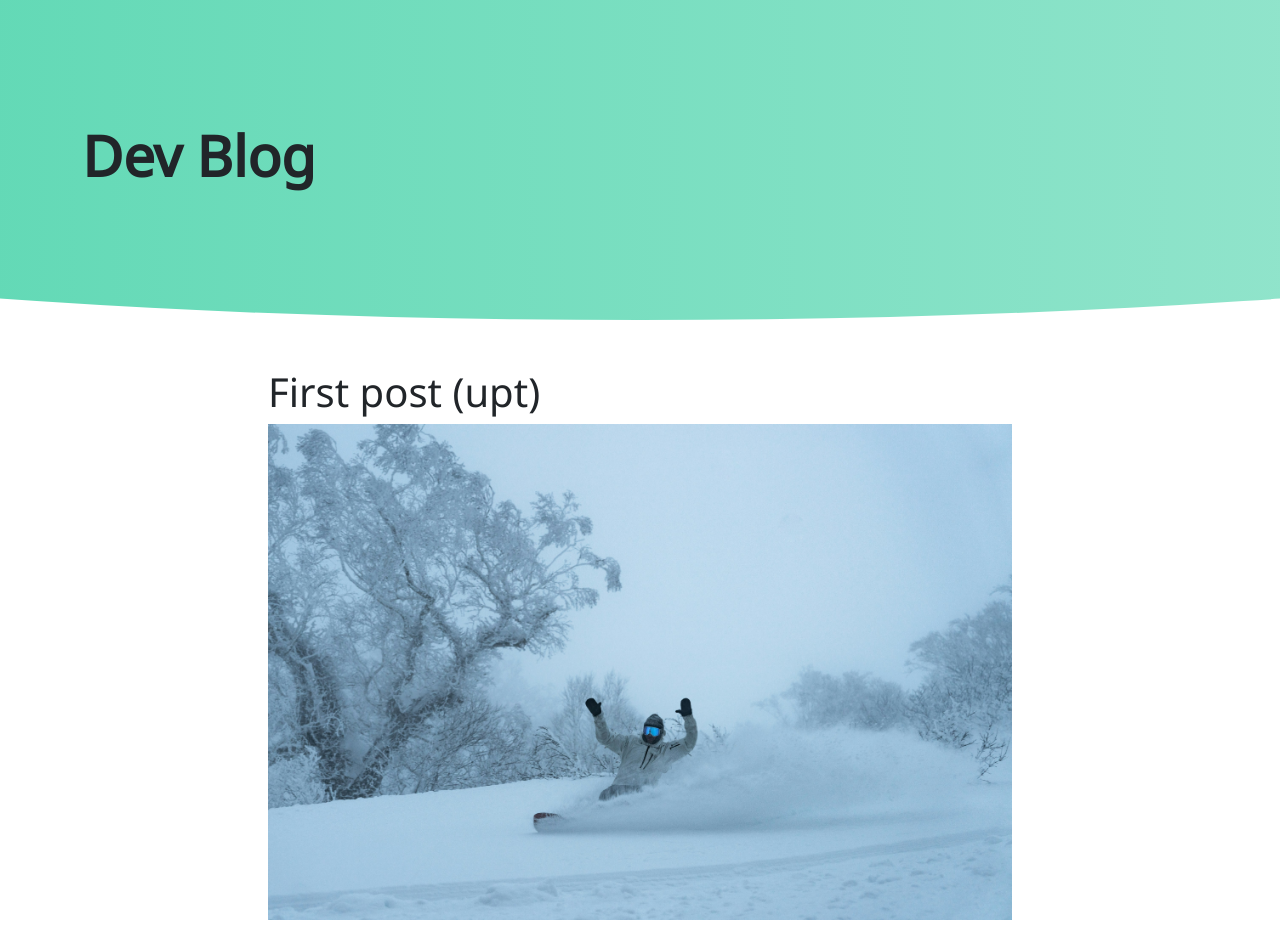
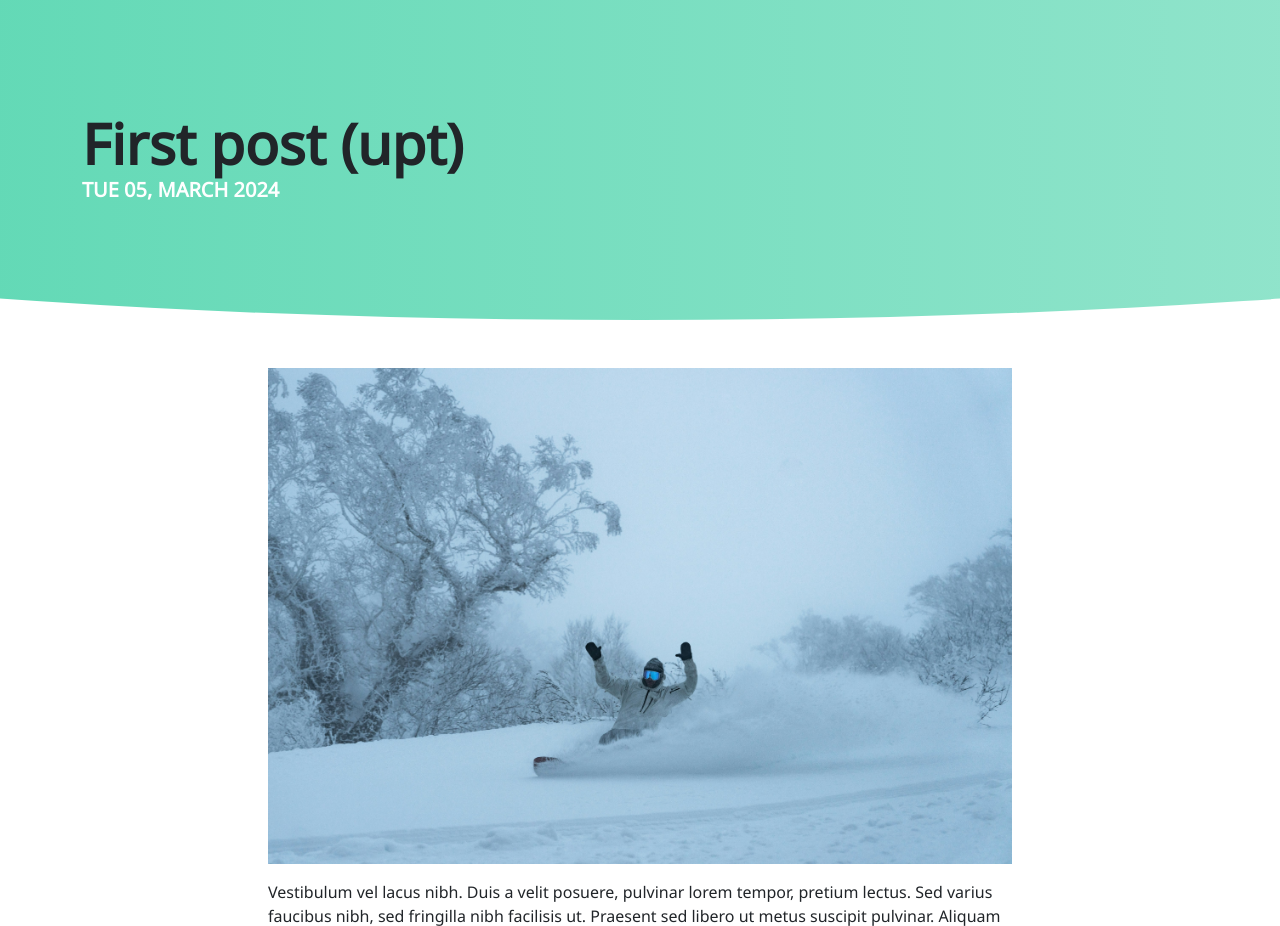
Before and after one commit to ImGoncharovAnton/py-flask-blog, a Flask app: a page that uses app/templates/layout.html in a window 1280 px wide. Shown: the part 56-982 px from the top of the page. Run offline with Flask 3, Linux system fonts and the light colour scheme; data comes from the database, SQL or seed files in the repository.

Commit message:
add some styles in form.html and layout.html; add view titles and publish date for different pages; add templatefilter 'dateformat' for beauty view date

```diff
--- a/app/blog/views.py
+++ b/app/blog/views.py
@@ -11,6 +11,7 @@ import markdown
 
 bp = Blueprint('blog', __name__)
 
+
 def save_image(file):
     filename = secure_filename(file.filename)
     image_url = current_app.config['UPLOAD_FOLDER'] / filename
@@ -21,6 +22,12 @@ def save_image(file):
 @bp.app_template_filter('markdown')
 def convert_markdown(content):
     return markdown.markdown(content)
+
+
+@bp.app_template_filter('dateformat')
+def dateformat(date):
+    return date.strftime('%a %d, %B %Y')
+
 
 @bp.route('/')
 def posts():
--- a/app/templates/blog/detail.html
+++ b/app/templates/blog/detail.html
@@ -1,9 +1,15 @@
 {% extends "layout.html" %}
+
+{% block page_header %}
+    {{ post.title }}
+    {% if post.publish %}
+    <span class="d-block text-white fs-5 text-uppercase">{{ post.publish|dateformat }}</span>
+    {% endif %}
+{% endblock page_header %}
 
 {% block content %}
 <div class="container">
 <div class="col-md-8 offset-md-2">
-    <h1>{{ post.title }}</h1>
     <img src="{{ url_for('uploads', filename=post.image) }}" alt="image" class="img-fluid">
     <p>{{ post.body|markdown|safe }}</p>
     <ul class="list-unstyled">
--- a/app/templates/index.html
+++ b/app/templates/index.html
@@ -24,7 +24,9 @@
                     <div class="badge text-danger border border-danger border-2"><i class="bi bi-pen me-1"></i>Draft</div>
                 {% else %}
                     {% if post.publish > now %}
-                        <div class="badge text-dark border border-dark border-2"><i class="bi bi-clock me-1"></i>Schedule</div>
+                        <div class="badge text-dark border border-dark border-2"><i class="bi bi-clock me-1"></i>Scheduled</div>
+                        {% else %}
+                        <div class="fs-6 text-muted text-uppercase">{{ post.publish|dateformat }}</div>
                     {% endif %}
                 {% endif %}
                 <p>{{ post.body|markdown|safe|truncate }}</p>
--- a/app/templates/layout.html
+++ b/app/templates/layout.html
@@ -55,7 +55,7 @@
     {% include "inc/message.html" %}
     {% block content %}
     {% endblock content %}
-    <footer class="p-4 bg-light text-center">
+    <footer class="p-4 bg-light text-center mt-3">
         <div>2024 &copy; Dev Blog</div>
     </footer>
     {% block javascript %}
```
Also changed, not shown: app/templates/blog/form.html (+7 -2 lines).
